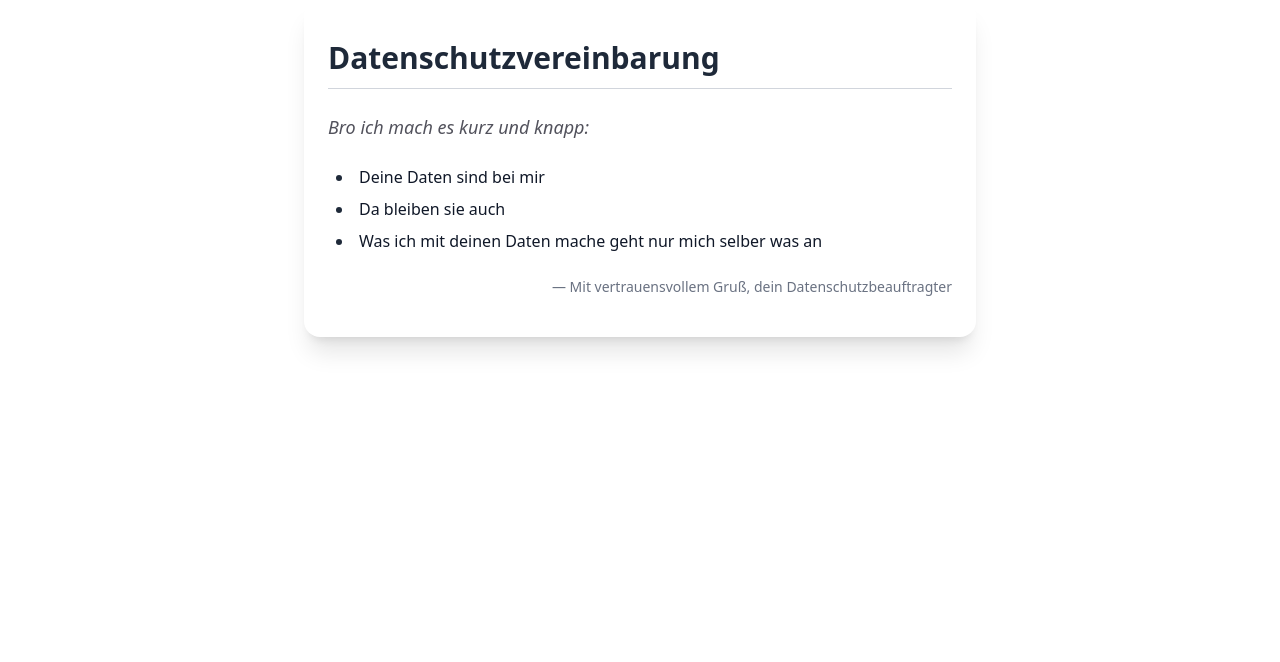
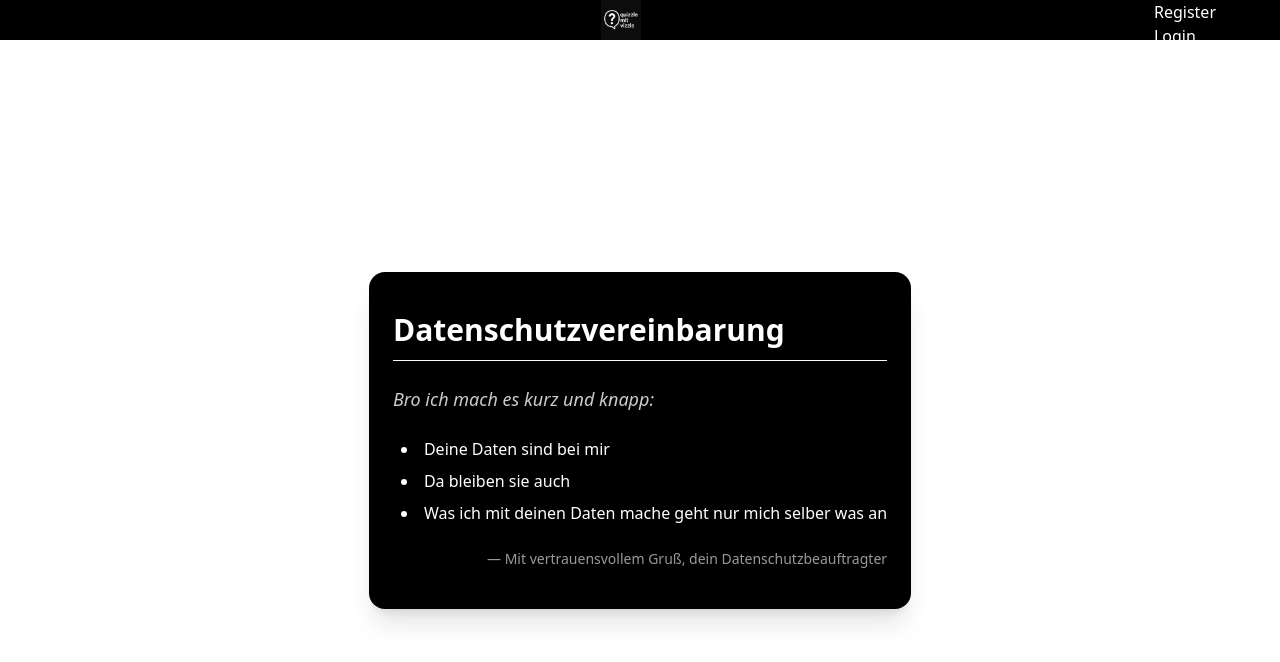
Before and after one commit to VictordelaM/Quizzle, a React (Vite) app in the folder client/: page /dsvo in a window 1280 px wide. Shown: the top 662 px of the page. Built offline with nearby package versions, Linux system fonts and the light colour scheme; no server answers.

Commit message:
fixed aotmatic login

```diff
--- a/client/src/components/LoginForm.jsx
+++ b/client/src/components/LoginForm.jsx
@@ -1,22 +1,31 @@
-import React from 'react'
+import React, { use, useEffect } from 'react'
 import { loginFetch } from '../functions/fetches/userfetches'
 import { useNavigate } from 'react-router-dom'
+import { getUserFromToken } from '../functions/getUserFromToken'
 
 const LoginForm = () => {
 
     const navigate = useNavigate()
 
+    useEffect(() => {
+        const cookies = document.cookie.split("; ");
+        const tokenCookie = cookies.find(row => row.startsWith("token="))
+        if (tokenCookie){
+            navigate('/')
+        }
+    },[])
+
     const login = async(event) => {
         event.preventDefault()
         await loginFetch(event)
-        navigate('/')
+        location.reload()
     }
     const navRegister = () =>{
         navigate('/register')
     }
     return (
 
-        <form className="flex flex-col justify-center gap-[5%] items-center w-[90%] h-[25%] bg-[var(--secondary-colour)] rounded-2xl shadow-lg hover:shadow-xl transition-shadow duration-300 " onSubmit={login}>
+        <form className="flex flex-col justify-center gap-[5%] items-center w-fit p-[5%] h-fit  bg-[var(--secondary-colour)] rounded-2xl shadow-lg hover:shadow-xl transition-shadow duration-300 " onSubmit={login}>
             <div className='flex flex-col gap-[1vh]'>
                 <div className='flex gap-[5%]'>
                     <label className='loginLabel' htmlFor="inputPassword">username</label>
@@ -29,7 +38,7 @@ const LoginForm = () => {
                 <p className='text-xs'>kein Konto? kein Problem einfach <span onClick={navRegister} className='underline'>hier registrieren</span></p>
             </div>
 
-            <button type="submit" className="bg-[var(--primary-colour)] w-[30%] hover:bg-[var(--primary-colour-acsent)] text-[var(--secondary-colour)] font-semibold py-2 px-4 rounded-lg shadow-md transition duration-300">Login</button>
+            <button type="submit" className="bg-[var(--primary-colour)] w-[30%] hover:bg-[var(--primary-colour-acsent)] text-[var(--secondary-colour)] font-semibold py-2 px-4 mt-[15%] rounded-lg shadow-md transition duration-300">Login</button>
         </form>
     )
 }
--- a/client/src/components/Nav.jsx
+++ b/client/src/components/Nav.jsx
@@ -16,6 +16,7 @@ const Nav = () => {
             setUser(data)
         }
         getUserData()
+
     },[])
 
 
@@ -35,7 +36,7 @@ const Nav = () => {
         navigate('/login')
     }
     return (
-        <div className="navBox sticky flex bg-[var(--secondary-colour)] h-[5vh] justify-between px-[5%] text-[var(--primary-colour)]">
+        <div className="navBox sticky top-0 flex bg-[var(--secondary-colour)] h-[5vh] justify-between px-[5%] text-[var(--primary-colour)]">
 
             <div className="flex justify-center items-center gap-[5%]  ">
                 <img src={leftArrow} alt="back" className='h-6 w-6 ' onClick={navBack}/>
--- a/client/src/components/RegisterForm.jsx
+++ b/client/src/components/RegisterForm.jsx
@@ -30,7 +30,7 @@ const RegisterForm = () => {
     }
     return (
 
-        <form className="flex flex-col justify-center gap-[5%] items-center w-[90%] h-[25%] bg-[var(--secondary-colour)] rounded-2xl shadow-lg hover:shadow-xl transition-shadow duration-300 " onSubmit={login}>
+        <form className="flex flex-col justify-center gap-[5%] items-center w-fit p-[5%] h-fit bg-[var(--secondary-colour)] rounded-2xl shadow-lg hover:shadow-xl transition-shadow duration-300 " onSubmit={login}>
             <div  className='flex flex-col gap-[1vh]'>
                 <div className='flex gap-[5%]'>
                     <label htmlFor="inputPassword">username</label>
--- a/client/src/components/UserSettingForm.jsx
+++ b/client/src/components/UserSettingForm.jsx
@@ -4,7 +4,7 @@ import Logout from './Logout'
 
 const UserSettingForm = () => {
     return (
-        <div className="flex flex-col justify-center gap-[5%] items-center w-[90%] h-fit bg-[var(--secondary-colour)] text-[var(--primary-colour)] rounded-2xl shadow-lg hover:shadow-xl transition-shadow duration-300 ">
+        <div className="flex flex-col justify-center gap-[5%] items-center w-fit p-[5%] h-fit bg-[var(--secondary-colour)] text-[var(--primary-colour)] rounded-2xl shadow-lg hover:shadow-xl transition-shadow duration-300 ">
             <AddImg/>
             <Logout/>
         </div>
--- a/client/src/pages/AGB.jsx
+++ b/client/src/pages/AGB.jsx
@@ -1,12 +1,14 @@
 import React from 'react'
+import Nav from '../components/Nav'
 
 const AGB = () => {
     return (
+            <div>
+                <Nav/>
                 <div className="max-w-3xl mx-auto px-6 py-10 bg-white dark:bg-gray-900 rounded-2xl shadow-lg space-y-8 text-gray-800 dark:text-gray-100">
                     <h2 className="text-3xl font-bold border-b pb-2 border-gray-300 dark:border-gray-700">
                         Nutzungsbedingungen (AGB)
                     </h2>
-
                     <div className="space-y-6">
                         <div>
                             <h3 className="text-2xl font-semibold text-blue-600 dark:text-blue-400">
@@ -70,6 +72,8 @@ const AGB = () => {
                         <p>Durch das bloße Lesen dieses Dokuments hast du den Bedingungen bereits zugestimmt. Sollte dir dies nicht gefallen, kannst du gerne einen Schriftsatz in klingonischer Sprache bei deinem örtlichen Baum einreichen.</p>
                     </div>
                 </div>
+            </div>
+
     )
 }
 
--- a/client/src/pages/Datenschutz.jsx
+++ b/client/src/pages/Datenschutz.jsx
@@ -1,34 +1,41 @@
 import React from 'react'
+import Nav from '../components/Nav'
 
 const Datenschutz = () => {
   return (
-    <div className="max-w-2xl mx-auto px-6 py-10 bg-white dark:bg-zinc-900 rounded-2xl shadow-xl text-gray-800 dark:text-gray-100 space-y-6">
-      <h2 className="text-3xl font-bold border-b border-gray-300 dark:border-gray-700 pb-3">
+    <div>
+      <Nav />
+      <div className='flex flex-col items-center justify-center min-h-screen bg-[var(--primary-colour)]'>
+        <div className="flex flex-col justify-center max-w-2xl mx-auto px-6 py-10 bg-[var(--secondary-colour)] text-[var(--primary-colour)] rounded-2xl shadow-xl space-y-6">
+          <h2 className="text-3xl font-bold border-b border-[var(--primary-colour)] pb-3">
             Datenschutzvereinbarung
           </h2>
 
-      <p className="text-lg italic text-zinc-600 dark:text-zinc-400">
+          <p className="text-lg italic opacity-80">
             Bro ich mach es kurz und knapp:
           </p>
 
           <ul className="list-disc list-inside space-y-2 pl-2">
             <li>
-          <span className="font-medium text-gray-900 dark:text-gray-100">Deine Daten sind bei mir</span>
+              <span className="font-medium">Deine Daten sind bei mir</span>
             </li>
             <li>
-          <span className="font-medium text-gray-900 dark:text-gray-100">Da bleiben sie auch</span>
+              <span className="font-medium">Da bleiben sie auch</span>
             </li>
             <li>
-          <span className="font-medium text-gray-900 dark:text-gray-100">
+              <span className="font-medium">
                 Was ich mit deinen Daten mache geht nur mich selber was an
               </span>
             </li>
           </ul>
 
-      <p className="text-sm text-right text-gray-500 dark:text-gray-400">
+          <p className="text-sm text-right opacity-60">
             — Mit vertrauensvollem Gruß, dein Datenschutzbeauftragter
           </p>
           </div>
+        </div>
+      </div>
+
   )
 }
 
```
Also changed, not shown: 1 other file (tests, documents, lock files or other folders). Lines whose indentation alone changed are shown as unchanged.
